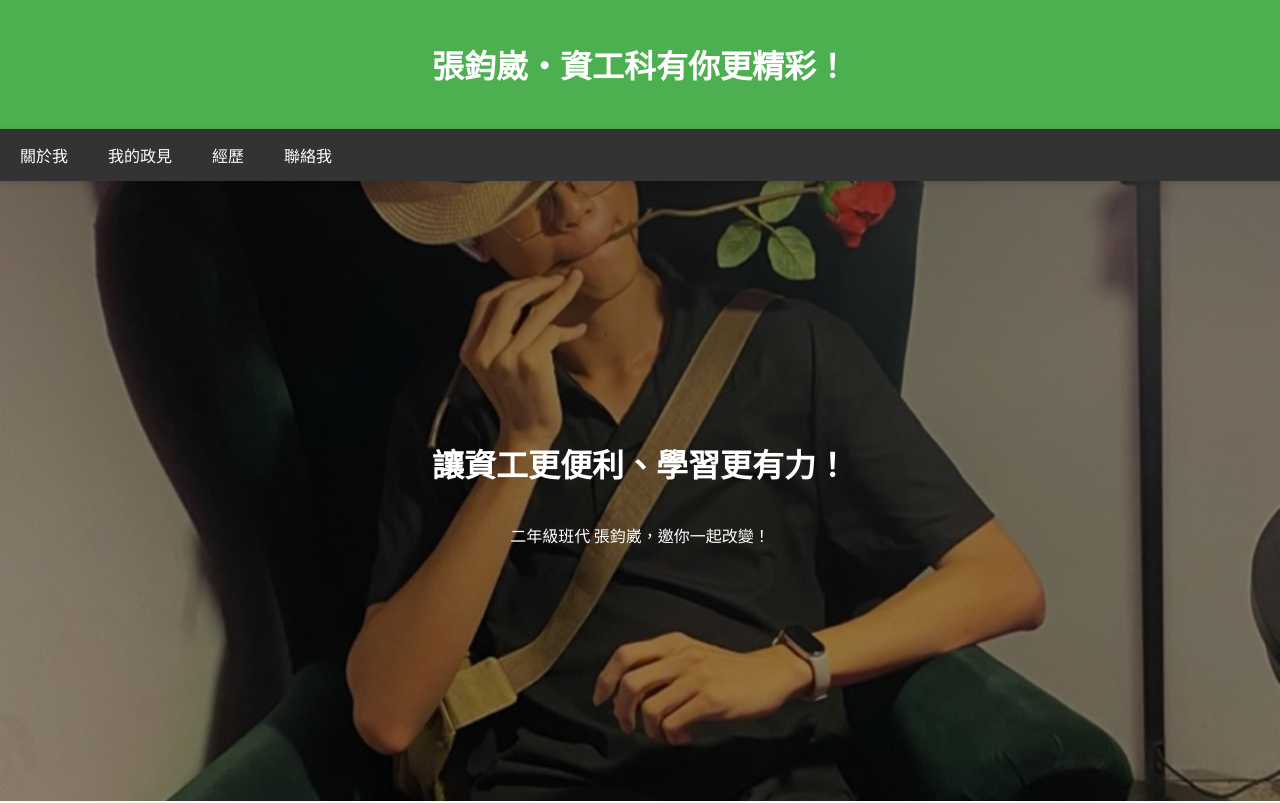
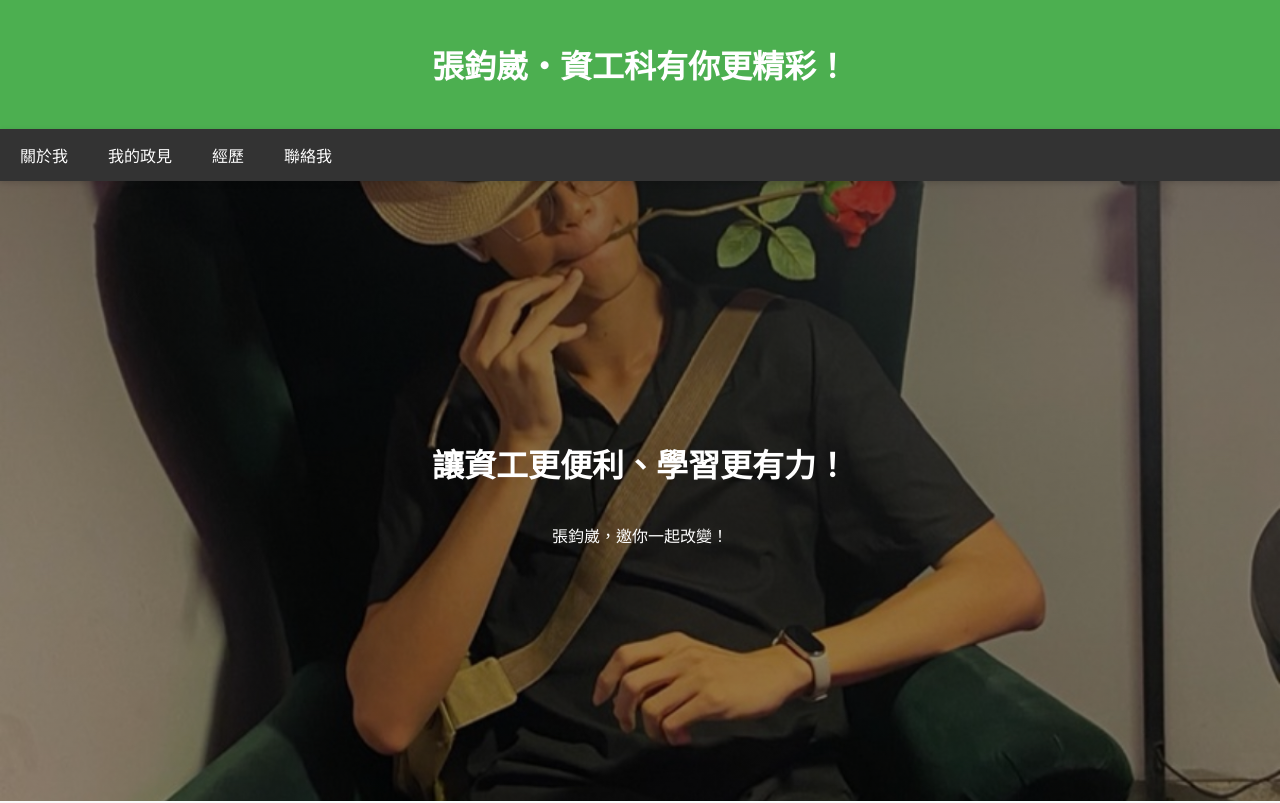
Before and after one commit to chungweichang0918/chungwei-cs-election, a plain HTML site: page index.html in a window 1280 px wide. Shown: the top 803 px of the page. Drawn offline with Linux system fonts and the light colour scheme.

Commit message:
index.html

```diff
--- a/index.html
+++ b/index.html
@@ -22,7 +22,7 @@
 
 <div class="hero">
     <h1>讓資工更便利、學習更有力！</h1>
-    <p>二年級班代 張鈞崴，邀你一起改變！</p>
+    <p>張鈞崴，邀你一起改變！</p>
 </div>
 
 <section id="about">
```
